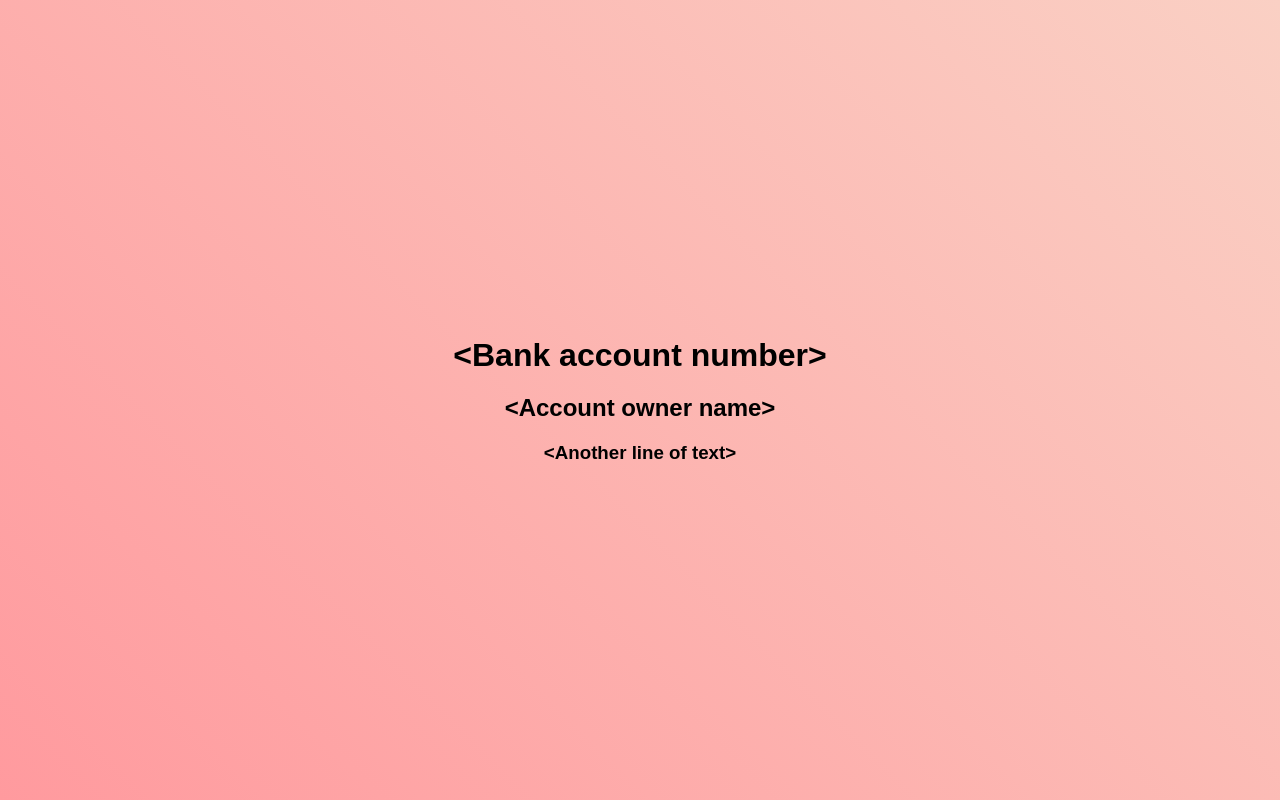
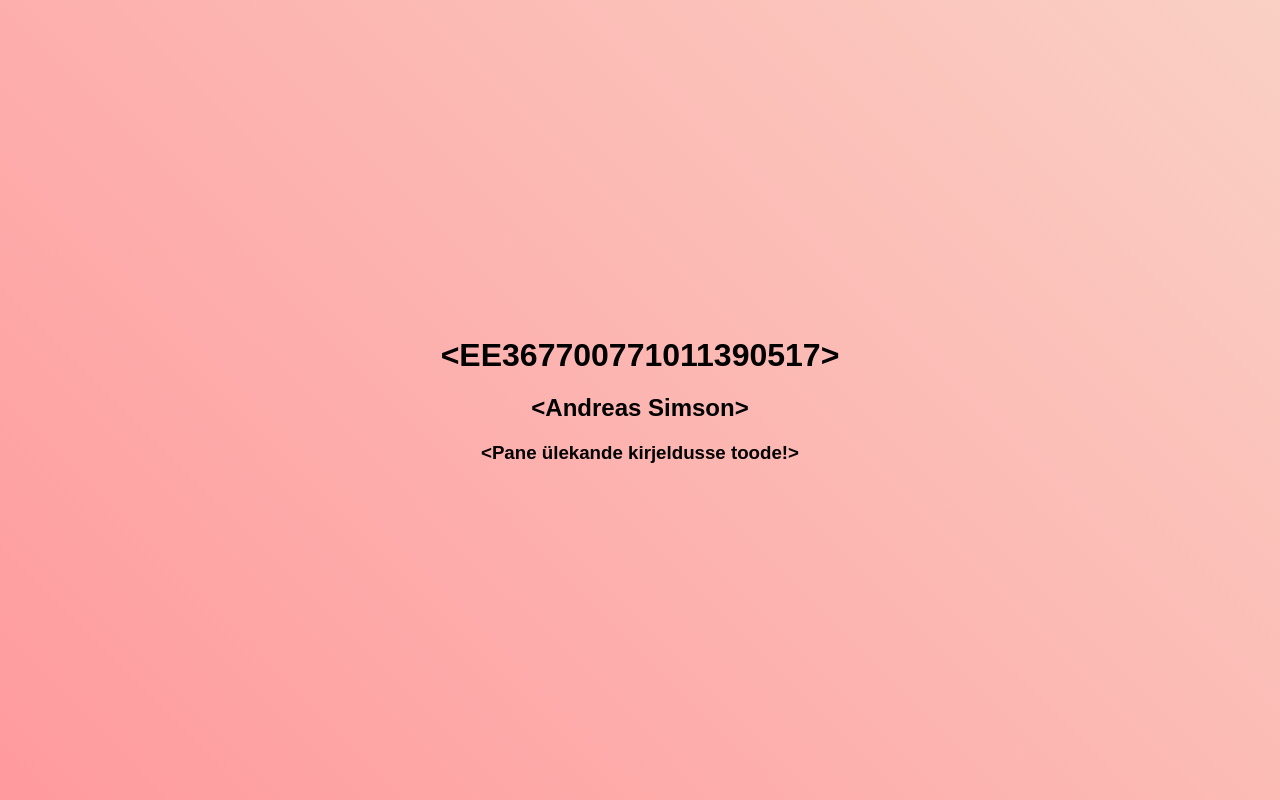
Before and after one commit to lunarcars/lunarcars.github.io, a plain HTML site: page index.html in a window 1280 px wide. Drawn offline with Linux system fonts and the light colour scheme.

Commit message:
Update index.html

```diff
--- a/index.html
+++ b/index.html
@@ -24,8 +24,8 @@
     </style>
 </head>
 <body>
-    <h1>&lt;Bank account number&gt;</h1>
-    <h2>&lt;Account owner name&gt;</h2>
-    <h3>&lt;Another line of text&gt;</h3>
+    <h1>&lt;EE367700771011390517&gt;</h1>
+    <h2>&lt;Andreas Simson&gt;</h2>
+    <h3>&lt;Pane ülekande kirjeldusse toode!&gt;</h3>
 </body>
 </html>
```
